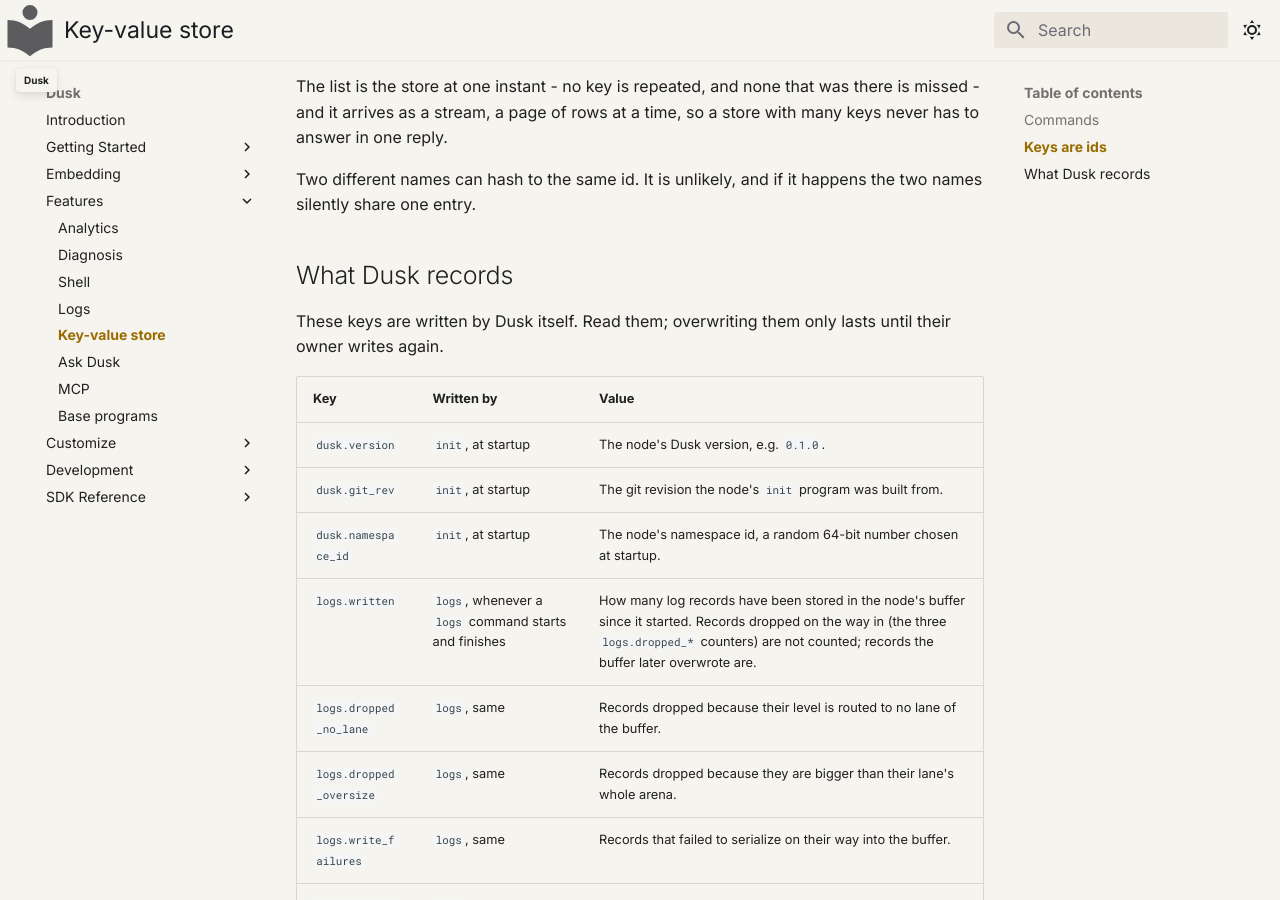
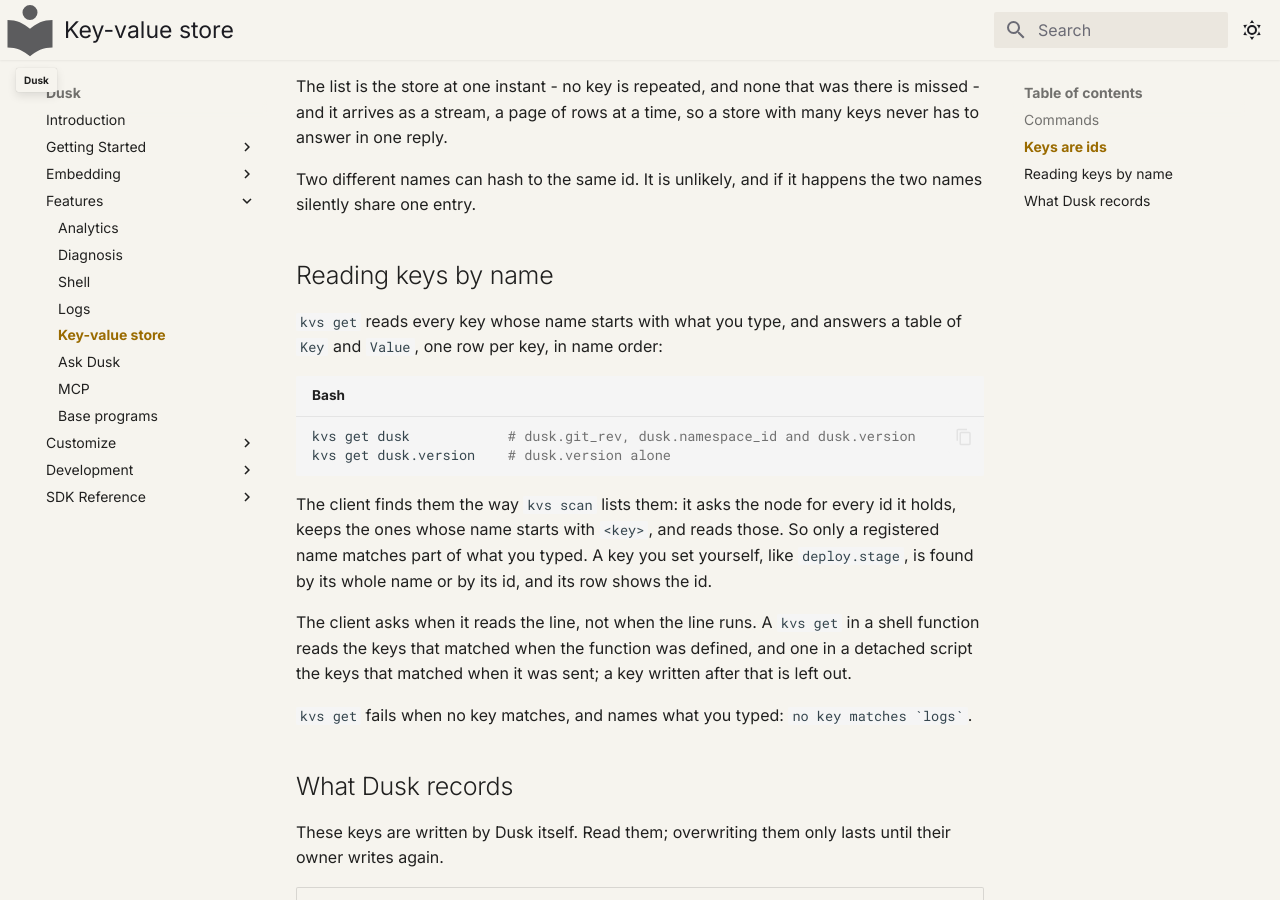
Before and after one commit to tomerze/dusk, an MkDocs documentation site: the page built from docs/docs/features/kvs.md, in a window 1280 px wide and 900 px high, scrolled down 1270 px. Built offline with MkDocs 1.6.1 and Material for MkDocs 9.7.7, drawn with Linux system fonts in a browser that asks for light colours; comment, search, counter and statistics services are not loaded; some of the changed text lies outside the part shown.

Commit message:
Update docs for kvs get reading every key its name starts with
The key-value store page gains a section on reading keys by name: what
`kvs get` matches, that the rows come as `Key, Value` in name order, how
the client finds them by scanning, and why a key set by its own name is
found only by its whole name or its id. Its command list, the base
programs overview and the `kvs` help shown at the prompt describe
`kvs get <key>` the same way.

````diff
--- a/docs/docs/features/kvs.md
+++ b/docs/docs/features/kvs.md
@@ -14,7 +14,7 @@
 ## Commands
 
 ```sh
-kvs get <key>            # print the value under <key>; fails if there is none
+kvs get <key>            # print every key starting with <key>, with its value; fails if there is none
 kvs set <key> <value>    # store <value> under <key>, replacing what was there
 kvs delete <key>         # remove <key>; prints whether it was there
 kvs exists <key>         # print whether <key> is there
@@ -60,6 +60,30 @@
 Two different names can hash to the same id. It is unlikely, and if it happens
 the two names silently share one entry.
 
+## Reading keys by name
+
+`kvs get` reads every key whose name starts with what you type, and answers a
+table of `Key` and `Value`, one row per key, in name order:
+
+```sh
+kvs get dusk            # dusk.git_rev, dusk.namespace_id and dusk.version
+kvs get dusk.version    # dusk.version alone
+```
+
+The client finds them the way `kvs scan` lists them: it asks the node for every
+id it holds, keeps the ones whose name starts with `<key>`, and reads those. So
+only a registered name matches part of what you typed. A key you set yourself,
+like `deploy.stage`, is found by its whole name or by its id, and its row shows
+the id.
+
+The client asks when it reads the line, not when the line runs. A `kvs get` in a
+shell function reads the keys that matched when the function was defined, and
+one in a detached script the keys that matched when it was sent; a key written
+after that is left out.
+
+`kvs get` fails when no key matches, and names what you typed:
+``no key matches `logs` ``.
+
 ## What Dusk records
 
 These keys are written by Dusk itself. Read them; overwriting them only lasts
````
Also changed, not shown: docs/docs/getting-started/concepts/base.md (+1 -0 lines), 1 other file.
